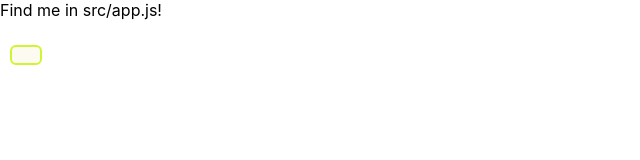
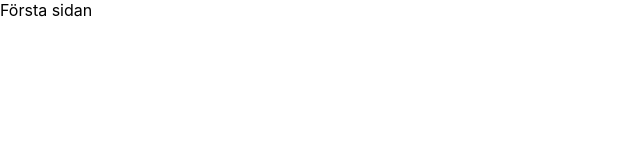
Before and after one commit to annatakman/Final-Project-Frontend, a React (Create React App) app: page / in a window 1280 px wide. Shown: the top 160 px of the page, without its empty margins (0-640 px from the left). Built offline with nearby package versions, Linux system fonts and the light colour scheme.

Commit message:
added browswerrouter and swith in app.js

```diff
--- a/src/App.js
+++ b/src/App.js
@@ -4,7 +4,9 @@ import { configureStore, combineReducers } from "@reduxjs/toolkit";
 import { cart } from "reducers/cart";
 import { products } from "reducers/products";
 import { user } from "reducers/user";
-import { Button } from "components/Button";
+import { Login } from "components/Login";
+import { Signup } from "components/Signup";
+import { BrowserRouter, Switch, Route } from "react-router-dom"; // added
 
 const reducer = combineReducers({
   cart: cart.reducer,
@@ -17,8 +19,21 @@ const store = configureStore({ reducer });
 export const App = () => {
   return (
     <Provider store={store}>
-      <div>Find me in src/app.js! </div>
-      <Button />
+      <BrowserRouter>
+        <Switch>
+          <Route path="/" exact>
+            <div>Första sidan </div>
+          </Route>
+
+          <Route path="/login">
+            <Login />
+          </Route>
+
+          <Route path="/signup">
+            <Signup />
+          </Route>
+        </Switch>
+      </BrowserRouter>
     </Provider>
   );
 };
--- /dev/null
+++ b/src/components/Login.js
@@ -0,0 +1,8 @@
+import React from "react";
+//import styled from "styled-components";
+import { Link } from "react-router-dom";
+//import { Button } from "./Button";
+
+export const Login = () => {
+  return <div> här ska vara ett loggin form</div>;
+};
--- /dev/null
+++ b/src/components/Signup.js
@@ -0,0 +1,8 @@
+import React from "react";
+//import styled from "styled-components";
+import { Link } from "react-router-dom";
+//import { Button } from "./Button";
+
+export const Signup = () => {
+  return <div> här ska vara ett signin</div>;
+};
```
